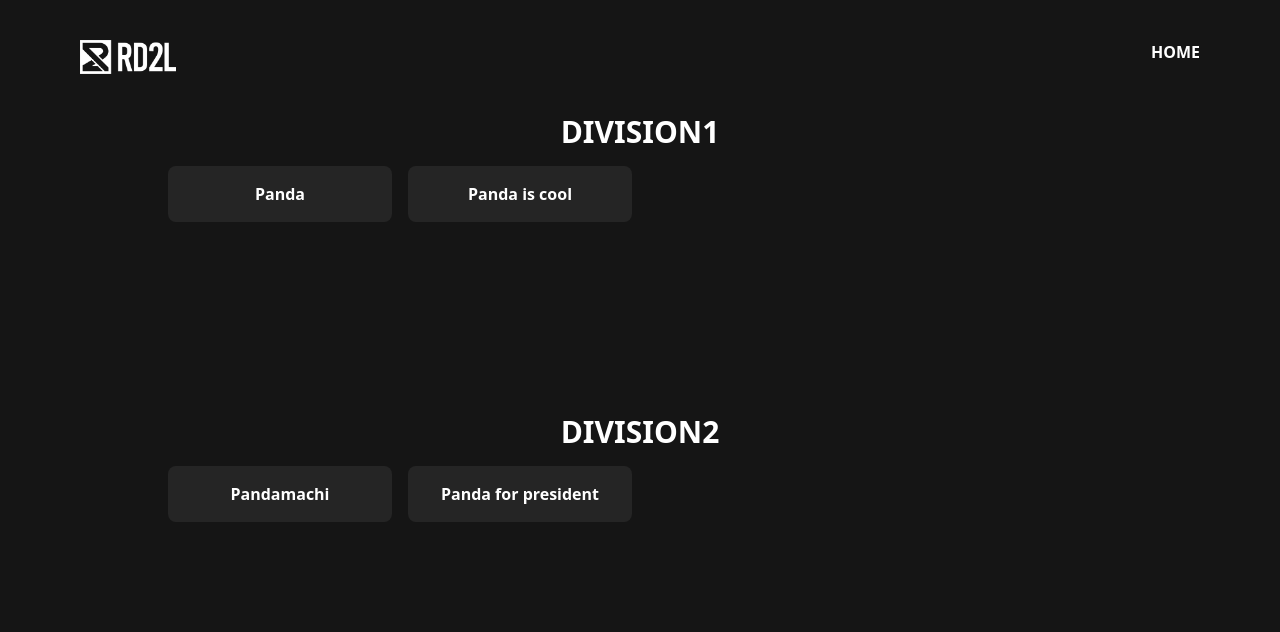
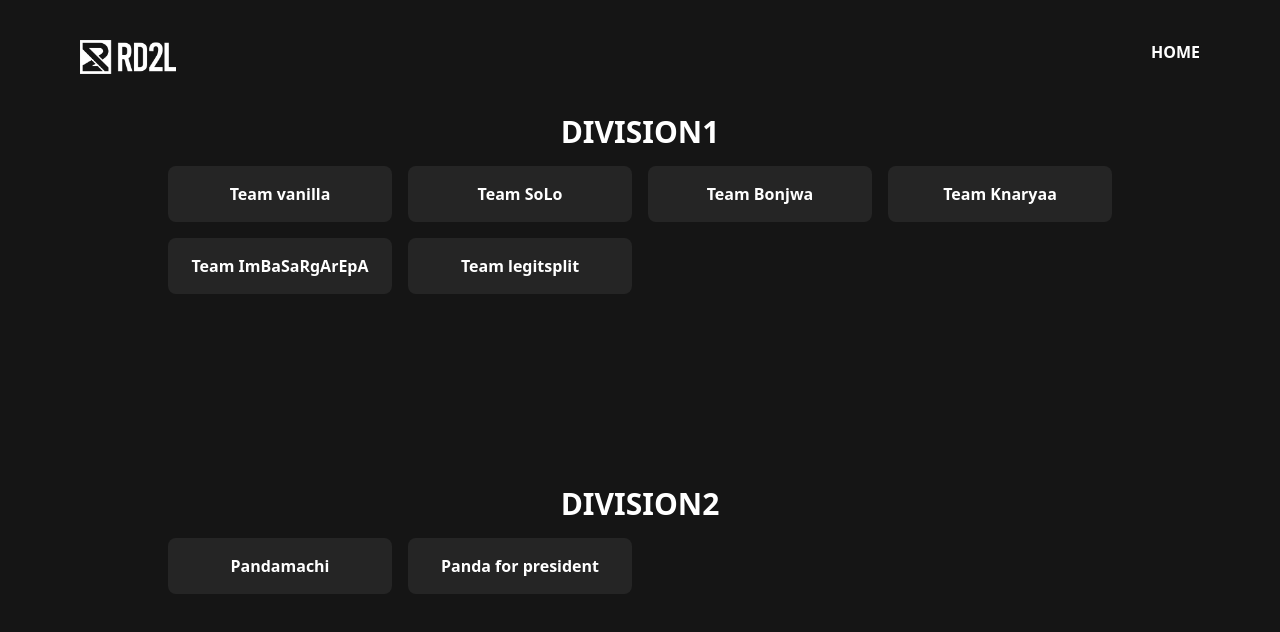
Before and after one commit to AngeloMalada/dota-scouting, a Next.js app: page / in a window 1280 px wide. Shown: the top 632 px of the page. Built offline with nearby package versions, Linux system fonts and the light colour scheme.

Commit message:
added div 1 team data

```diff
--- a/Teams.js
+++ b/Teams.js
@@ -5,74 +5,193 @@ const Teams = {
       id: 1,
       teams: [
         {
-          name: 'Panda',
+          name: 'Team vanilla',
           id: 1,
           players: [
             {
-              name: 'panda for president',
+              name: 'vanilla',
               id: 1,
-              accountID: 72407726,
+              accountID: 195945156,
             },
             {
-              name: 'panda for president',
+              name: 'nfd',
               id: 2,
-              accountID: 104279179,
+              accountID: 107696053,
             },
             {
-              name: 'panda for president',
+              name: 'midking)',
               id: 3,
-              accountID: 907589158,
+              accountID: 235880461,
             },
             {
-              name: 'panda for president',
+              name: 'valakiiiiiiiiii',
               id: 4,
-              accountID: 170147156,
+              accountID: 135425789,
             },
             {
-              name: 'panda for president',
+              name: 'Gecko',
               id: 5,
-              accountID: 839580781,
-            },
-            {
-              name: 'panda for president',
-              id: 6,
-              accountID: 839580781,
-            },
-            {
-              name: 'panda for president',
-              id: 7,
-              accountID: 839580781,
+              accountID: 146060489,
             },
           ],
         },
+
         {
-          name: 'Panda is cool',
+          name: 'Team SoLo',
           id: 2,
           players: [
             {
-              name: 'panda for president',
+              name: 'SoLo',
               id: 1,
-              accountID: 72407726,
+              accountID: 309314822,
             },
             {
-              name: 'panda for president',
+              name: 'Jammy',
               id: 2,
-              accountID: 104279179,
+              accountID: 113805244,
             },
             {
-              name: 'panda for president',
+              name: 'Kenshi',
               id: 3,
-              accountID: 907589158,
+              accountID: 81345482,
             },
             {
-              name: 'panda for president',
+              name: 'jihapse',
               id: 4,
-              accountID: 170147156,
+              accountID: 110881046,
             },
             {
-              name: 'panda for president',
+              name: 'Calli',
               id: 5,
-              accountID: 839580781,
+              accountID: 125155223,
+            },
+          ],
+        },
+
+        {
+          name: 'Team Bonjwa',
+          id: 3,
+          players: [
+            {
+              name: 'Bonjwa',
+              id: 1,
+              accountID: 81952474,
+            },
+            {
+              name: 'Cvaekt',
+              id: 2,
+              accountID: 287978960,
+            },
+            {
+              name: 'Dredi',
+              id: 3,
+              accountID: 51973692,
+            },
+            {
+              name: 'play',
+              id: 4,
+              accountID: 113312766,
+            },
+            {
+              name: 'Mango',
+              id: 5,
+              accountID: 167275877,
+            },
+          ],
+        },
+
+        {
+          name: 'Team Knaryaa',
+          id: 4,
+          players: [
+            {
+              name: 'Knaryaa',
+              id: 1,
+              accountID: 111557371,
+            },
+            {
+              name: 'Frau',
+              id: 2,
+              accountID: 172239333,
+            },
+            {
+              name: 'Stylezz',
+              id: 3,
+              accountID: 91516368,
+            },
+            {
+              name: 'sukui',
+              id: 4,
+              accountID: 1182296166,
+            },
+            {
+              name: 'TuEg',
+              id: 5,
+              accountID: 174026441,
+            },
+          ],
+        },
+
+        {
+          name: 'Team ImBaSaRgArEpA',
+          id: 5,
+          players: [
+            {
+              name: 'ImBaSaRgArEpA',
+              id: 1,
+              accountID: 86719611,
+            },
+            {
+              name: 'Maff',
+              id: 2,
+              accountID: 40916046,
+            },
+            {
+              name: 'Neox',
+              id: 3,
+              accountID: 26773166,
+            },
+            {
+              name: 'f',
+              id: 4,
+              accountID: 184601350,
+            },
+            {
+              name: 'Krastavac',
+              id: 5,
+              accountID: 314442736,
+            },
+          ],
+        },
+
+        {
+          name: 'Team legitsplit',
+          id: 6,
+          players: [
+            {
+              name: 'legitsplit',
+              id: 1,
+              accountID: 84075077,
+            },
+            {
+              name: 'Draagaan',
+              id: 2,
+              accountID: 451589360,
+            },
+            {
+              name: 'WHONOOBNOW',
+              id: 3,
+              accountID: 75376818,
+            },
+            {
+              name: 'KTZ',
+              id: 4,
+              accountID: 119695137,
+            },
+            {
+              name: 'Indie',
+              id: 5,
+              accountID: 123988641,
             },
           ],
         },
```
